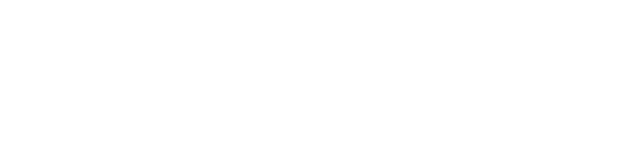
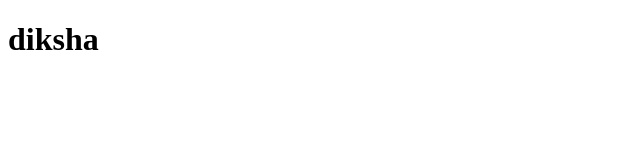
Before and after one commit to heartBrokenGod/resumewebsite, a plain HTML site: page resumes/diksha_resume.html in a window 1280 px wide. Shown: the whole page, without its empty margins (0-640 px from the left). Drawn offline with Linux system fonts and the light colour scheme.

Commit message:
diksha_resume is updated

```diff
--- a/resumes/diksha_resume.html
+++ b/resumes/diksha_resume.html
@@ -3,9 +3,10 @@
 <head>
     <meta charset="UTF-8">
     <meta name="viewport" content="width=device-width, initial-scale=1.0">
-    <title>Diksha Denge</title>
+    <title>Diksha</title>
 </head>
 <body>
+   <h1>diksha</h1>
 
 </body>
 </html>
```
